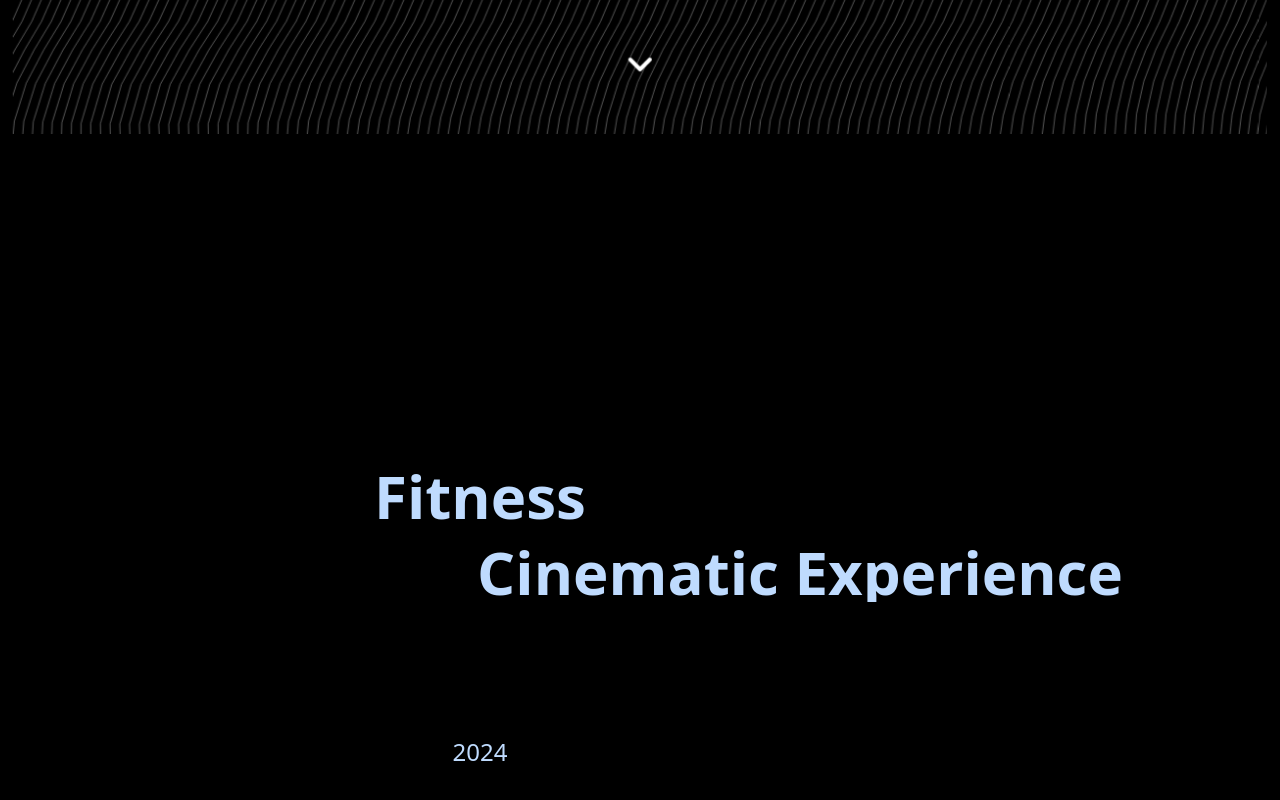
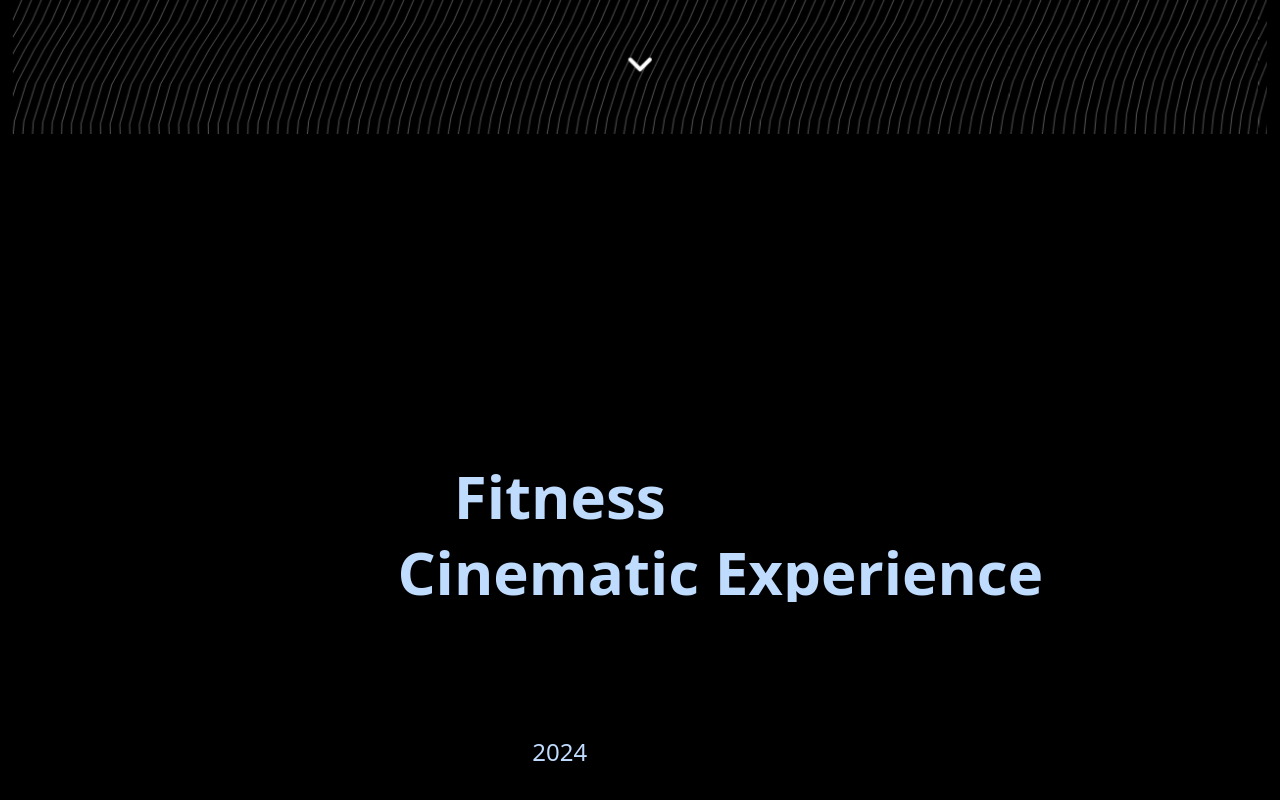
Before and after one commit to circlon/crane-production-site, a Next.js app: page / in a window 1280 px wide. Shown: the part 666-1466 px from the top of the page. Built offline with nearby package versions, Linux system fonts and the light colour scheme.

Commit message:
Уменьшена скорость разъезжания заголовков и добавлена плавность анимации

```diff
--- a/app/components/ScrollExpandMedia.tsx
+++ b/app/components/ScrollExpandMedia.tsx
@@ -29,6 +29,7 @@ const ScrollExpandMedia = ({
   const sectionRef = useRef<HTMLDivElement>(null);
   const [progress, setProgress] = useState(0);
   const [isMobile, setIsMobile] = useState(false);
+  const prevProgressRef = useRef(0); // Для отслеживания предыдущего значения прогресса
 
   // Адаптация к мобильным устройствам
   useEffect(() => {
@@ -58,9 +59,14 @@ const ScrollExpandMedia = ({
 
       // Вычисляем прогресс от 0 до 1
       const current = rect.top;
-      const newProgress = 1 - Math.max(0, Math.min(1, (current - end) / total));
+      const rawProgress = 1 - Math.max(0, Math.min(1, (current - end) / total));
 
-      if (newProgress !== progress) {
+      // Добавляем плавность к изменению прогресса (интерполяция)
+      const smoothFactor = 0.15; // Коэффициент сглаживания (меньше = плавнее)
+      const newProgress = prevProgressRef.current + (rawProgress - prevProgressRef.current) * smoothFactor;
+      prevProgressRef.current = newProgress; // Сохраняем для следующего кадра
+
+      if (Math.abs(newProgress - progress) > 0.001) {
         setProgress(newProgress);
 
         // Затемняем первую секцию при скролле вниз
@@ -140,7 +146,7 @@ const ScrollExpandMedia = ({
   // Рассчитываем размеры и трансформации на основе прогресса
   const mediaWidth = 300 + progress * (isMobile ? 650 : 1250);
   const mediaHeight = 400 + progress * (isMobile ? 200 : 400);
-  const textTranslateX = progress * (isMobile ? 60 : 50);
+  const textTranslateX = progress * (isMobile ? 30 : 25);
   const contentOpacity = Math.max(0, (progress - 0.75) * 4); // Показываем контент после 75% прогресса
 
   // Разделяем заголовок для анимации
@@ -291,7 +297,7 @@ const ScrollExpandMedia = ({
                 className="text-4xl md:text-5xl lg:text-6xl font-bold text-blue-200"
                 style={{
                   transform: `translateX(-${Math.min(textTranslateX, 100)}vw)`,
-                  transition: 'transform 0.05s ease-out'
+                  transition: 'transform 0.2s cubic-bezier(0.33, 1, 0.68, 1)'
                 }}
               >
                 {firstWord}
@@ -300,7 +306,7 @@ const ScrollExpandMedia = ({
                 className="text-4xl md:text-5xl lg:text-6xl font-bold text-center text-blue-200"
                 style={{
                   transform: `translateX(${Math.min(textTranslateX, 100)}vw)`,
-                  transition: 'transform 0.05s ease-out'
+                  transition: 'transform 0.2s cubic-bezier(0.33, 1, 0.68, 1)'
                 }}
               >
                 {restOfTitle}
```
